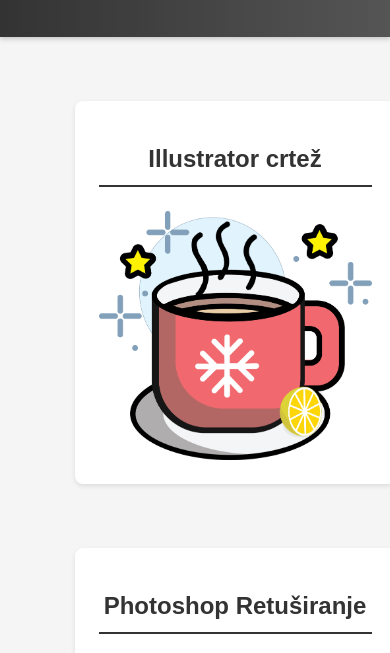
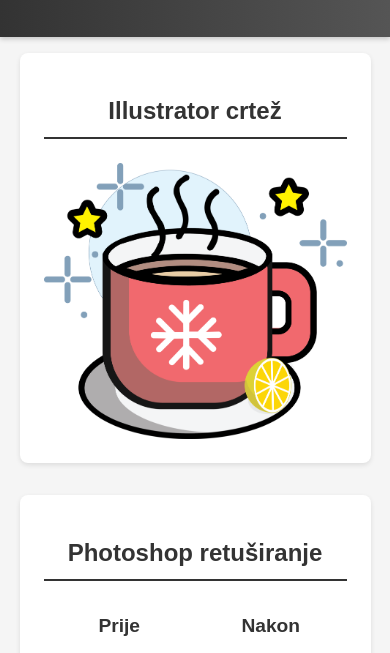
Before and after one commit to L-dot-J/portfolio, a plain HTML site: page index.html in a window 390 px wide. Shown: the part 159-812 px from the top of the page. Drawn offline with Linux system fonts and the light colour scheme; a web font is replaced by a local one.

Commit message:
popravak centriranja

```diff
--- a/index.css
+++ b/index.css
@@ -42,17 +42,17 @@ header h3 {
 }
 
 main {
-    max-width: 70vw;
+    width: 60vw;
     margin: 0 auto;
-    padding: 2em;
     display: flex;
     flex-wrap: wrap;
     justify-content: center;
+
 }
 
 section {
-    flex: 1 1 30%;
-    margin: 2em 1em;
+    flex: 1 1 calc(33.333% - 2em);
+    margin: 1em;
     background-color: #fff;
     padding: 1.5em;
     border-radius: 8px;
@@ -136,9 +136,12 @@ footer p {
 @media (max-width: 768px) {
     main {
         flex-direction: column;
+        width: 90vw;
+
     }
 
     section {
-        width: 100%;
+        flex: 1 1 100%;
+        margin: 1em 0;
     }
 }
--- a/index.html
+++ b/index.html
@@ -25,7 +25,7 @@
         </div>
       </section>
       <section id="photoshop-edit">
-        <h2>Photoshop Retuširanje</h2>
+        <h2>Photoshop retuširanje</h2>
         <div class="before-after">
           <div class="photo">
             <h3>Prije</h3>
```
